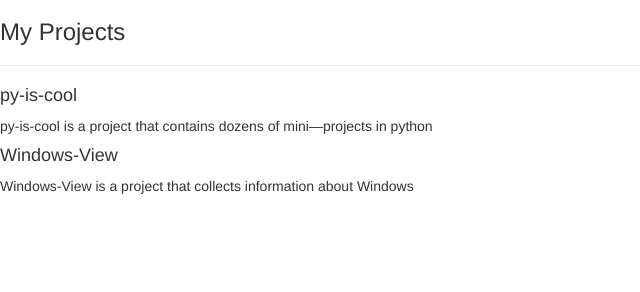
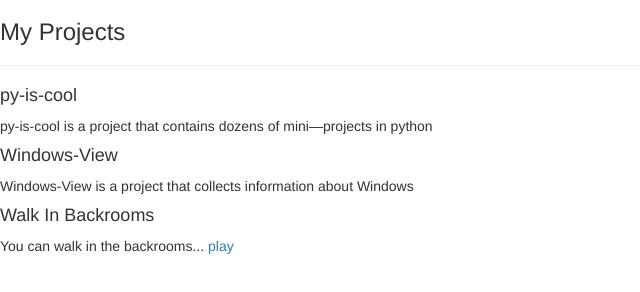
Before and after one commit to FeliBog/felibog.github.io, a plain HTML site: page index.html in a window 1280 px wide. Shown: the part 378-670 px from the top of the page, without its empty margins (0-640 px from the left). Drawn offline with nearby package versions, Linux system fonts and the light colour scheme.

Commit message:
Update index.html

```diff
--- a/index.html
+++ b/index.html
@@ -20,6 +20,8 @@
   <p>py-is-cool is a project that contains dozens of mini—projects in python</p>
   <h4>Windows-View</h4>
   <p>Windows-View is a project that collects information about Windows</p>
+  <h4>Walk In Backrooms</h4>
+  <p>You can walk in the backrooms... <a href="walkinbackrooms.html">play</a></p>
 </body>
 <script>
   $(function () {
```
